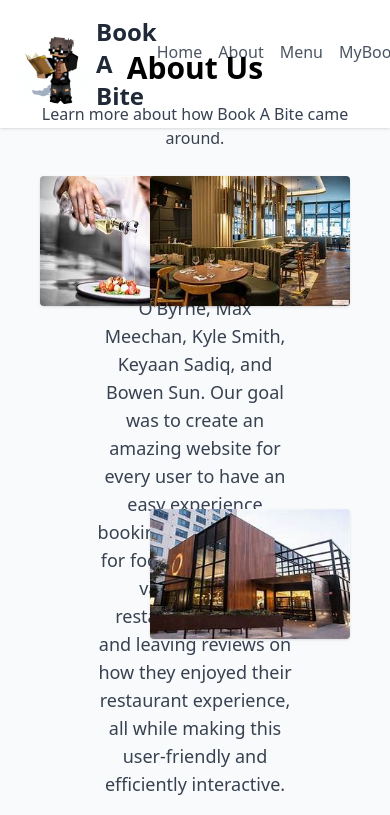
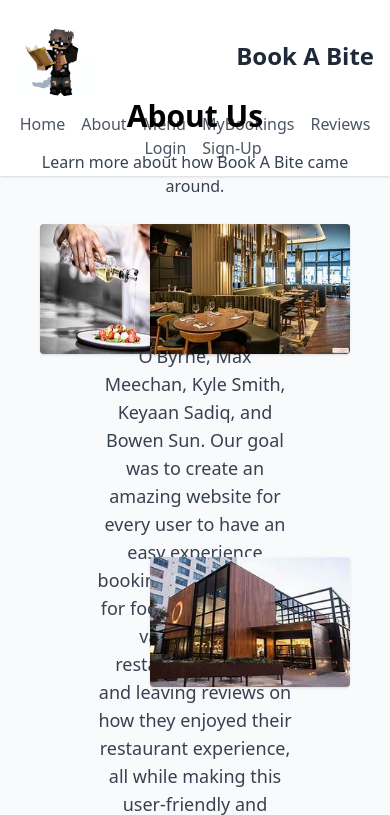
Before and after one commit to MaxMeechan/Book_A_Bite, a Django app: page /BookABite/about/ in a window 390 px wide; the page is wider, and only the part inside the window is pictured. Shown: the top 815 px of that part. Run offline with Django 3.2, Linux system fonts and the light colour scheme; some libraries are stand-ins or nearby versions.

Commit message:
edited base.html

```diff
--- a/templates/BookaBite/base.html
+++ b/templates/BookaBite/base.html
@@ -4,6 +4,7 @@
 
 <head>
     <meta charset="UTF-8" />
+    <meta name="viewport" content="width=device-width, initial-scale=1.0">
     <title>Book A Bite</title>
     {% load static %}
 
@@ -14,12 +15,12 @@
 <body class="bg-gray-50">
 
     <header class="bg-white shadow">
-        <div class="container mx-auto px-4 py-4 flex justify-between items-center">
+        <div class="container mx-auto px-4 py-4 flex flex-wrap justify-between items-center">
             <img src="{% static 'images/HomeImage.png' %}" alt="Home" class="nav-logo w-20 h-20">
             <div class="text-2xl font-bold text-gray-800">Book A Bite</div>
 
-            <nav>
-                <ul class="flex space-x-4">
+            <nav class = "w-full md:w-auto mt-4 md:mt-0">
+                <ul class="flex flex-wrap justify-center md:justify-end space-x-4">
                     <li><a class="text-gray-600 hover:text-gray-900" href="{% url 'BookABite:home' %}">Home</a></li>
                     <li><a class="text-gray-600 hover:text-gray-900" href="{% url 'BookABite:about' %}">About</a></li>
                     <li><a class="text-gray-600 hover:text-gray-900" href="{% url 'BookABite:menu' %}">Menu</a></li>
```
